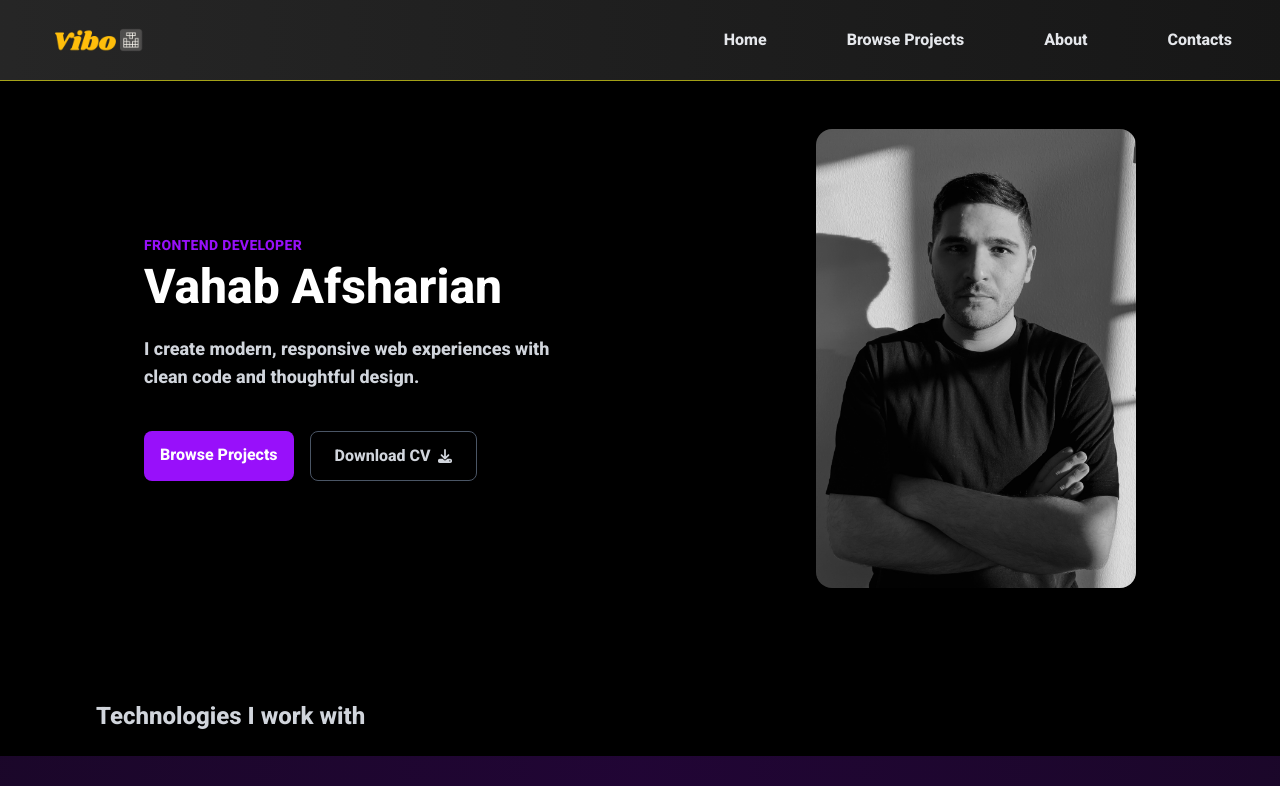
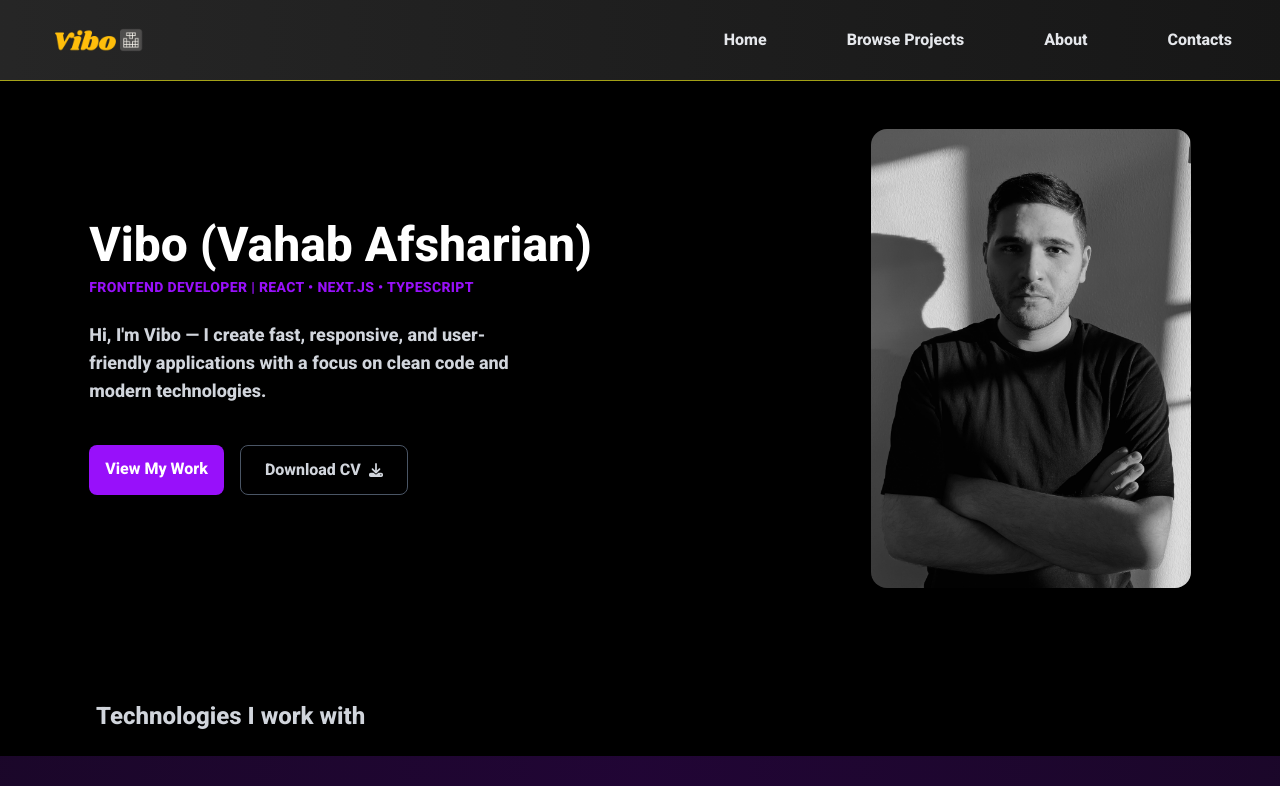
Before and after one commit to viboverse/my-personal-portfolio, a Next.js app: page / in a window 1280 px wide. Shown: the top 786 px of the page. Built offline with nearby package versions, Linux system fonts and the light colour scheme.

Commit message:
fix: Update HeroSection content for clarity and consistency

```diff
--- a/src/components/HeroSection.tsx
+++ b/src/components/HeroSection.tsx
@@ -9,17 +9,18 @@ export default function HeroSection() {
          <div className="mx-auto grid items-center gap-24 md:grid-cols-2">
             <div className="space-y-6">
                <div className="space-y-2">
-                  <p className="text-sm tracking-wide text-purple-600 uppercase">
-                     Frontend Developer
+                  <h1 className="text-4xl font-light text-white md:text-5xl">
+                     Vibo (Vahab Afsharian)
+                  </h1>
+                  <p className="text-sm tracking-wide text-purple-600">
+                     FRONTEND DEVELOPER | REACT • NEXT.JS • TYPESCRIPT
                   </p>
-                  <h1 className="text-4xl font-light text-white md:text-5xl">
-                     Vahab Afsharian
-                  </h1>
                </div>
 
                <p className="max-w-md text-lg text-gray-300">
-                  I create modern, responsive web experiences with clean code
-                  and thoughtful design.
+                  Hi, I&apos;m Vibo — I create fast, responsive, and
+                  user-friendly applications with a focus on clean code and
+                  modern technologies.
                </p>
 
                {/* Buttons */}
@@ -28,7 +29,7 @@ export default function HeroSection() {
                      href="/projects"
                      className="cursor-pointer rounded-lg bg-purple-600 px-4 py-3 font-medium text-white transition-colors hover:bg-purple-700"
                   >
-                     Browse Projects
+                     View My Work
                   </Link>
                   <a
                      href="/cv.pdf"
```
